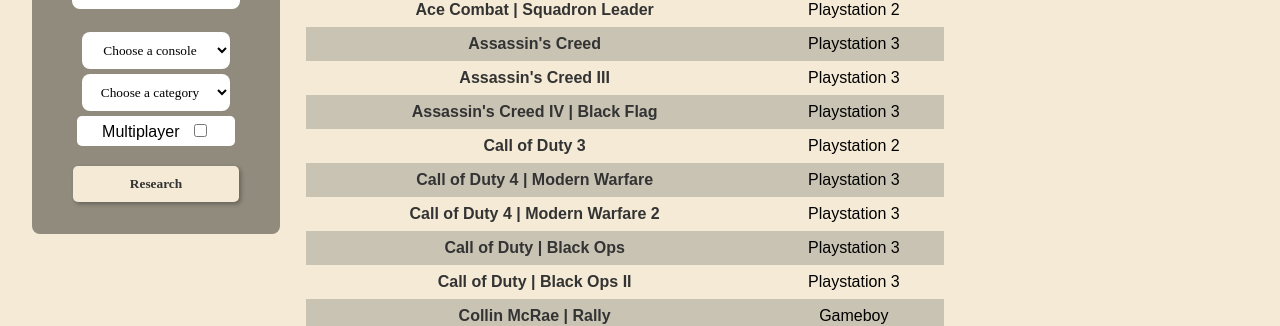
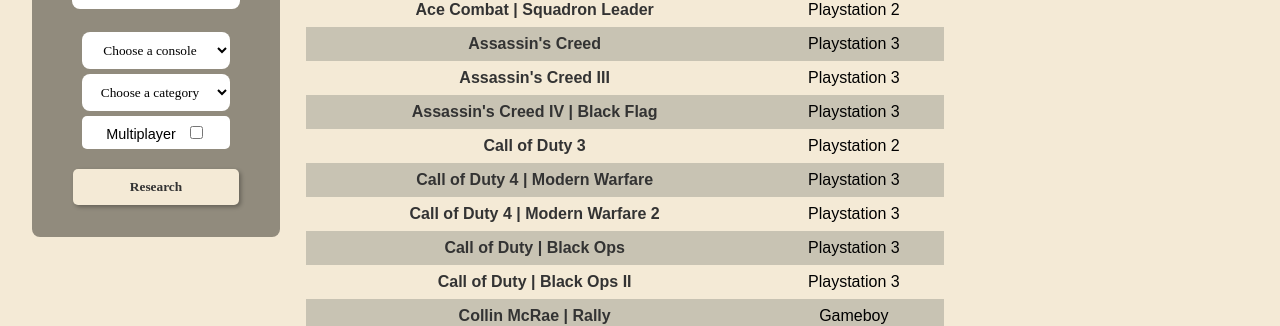
Before and after one commit to MazePaul/RetroPhonable, a Django app: page /library/ in a window 1280 px wide. Shown: the part 168-494 px from the top of the page. Run offline with Django 4.2, Linux system fonts and the light colour scheme; data comes from the database, SQL or seed files in the repository.

Commit message:
ajustement multiplayer

```diff
--- a/Retrophonable/library/static/index.css
+++ b/Retrophonable/library/static/index.css
@@ -194,12 +194,13 @@ tr:last-child td:last-child {
 
 .multiplayer {
   text-align: center;
-  padding: 5px;
+  padding: 7px;
   background-color: #fff;
   border-radius: 5px;
-  width: 80%;
+  width: 73%;
   margin: 0 auto 20px;
   display: block;
+  font-size: 0.9em;
 }
 
 
--- a/Retrophonable/library/templates/library/index.html
+++ b/Retrophonable/library/templates/library/index.html
@@ -57,7 +57,6 @@
         <tbody>
           {% for game in games %}
           <tr>
-            <!-- il faut faire passer l'id du jeu avec la fonction python GameDetails -->
             <td><a href="/library/{{ game.id }}">{{ game.title_text }}</a></td>
             <td>{{ game.console_text }}</td>
           </tr>
```
